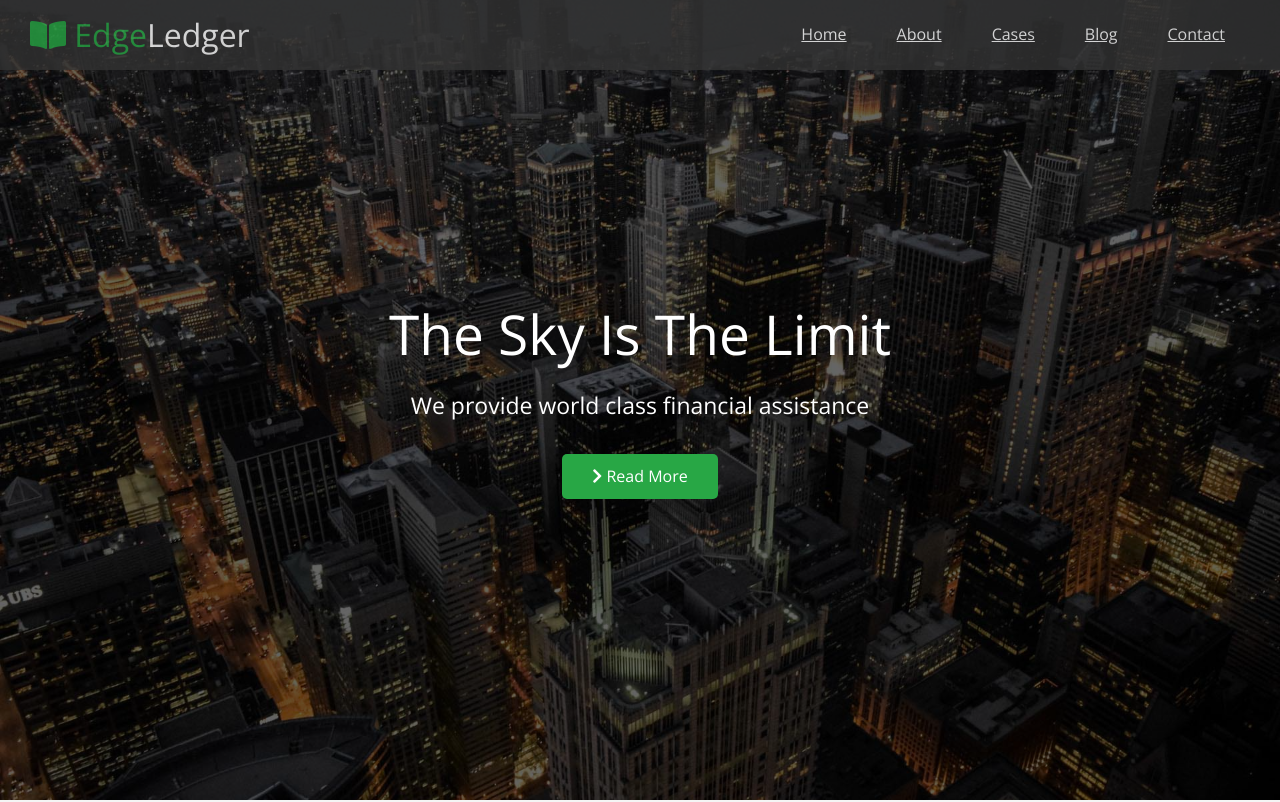
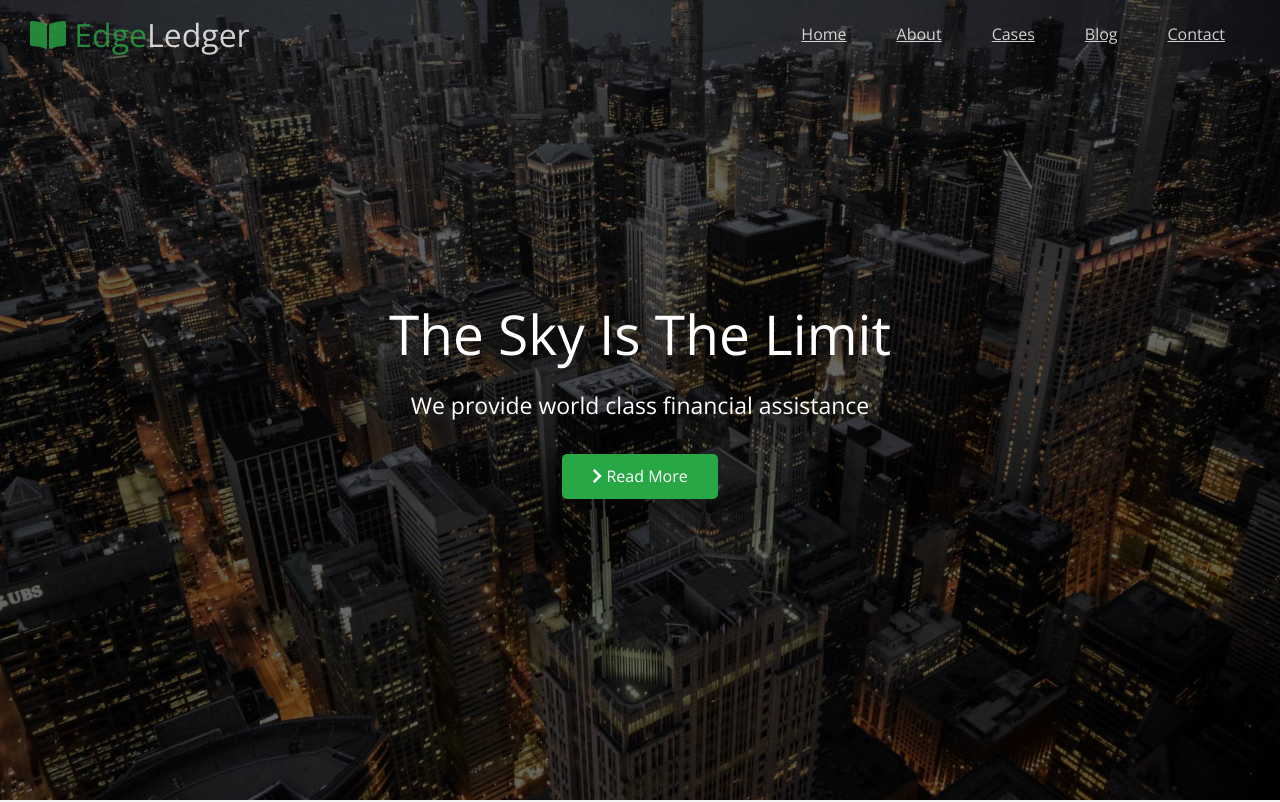
Before and after one commit to lawlawson/EdgeLedger-Website, a plain HTML site: page index.html in a window 1280 px wide. Shown: the top 802 px of the page. Drawn offline with nearby package versions, Linux system fonts and the light colour scheme.

Commit message:
Added transparent navbar

```diff
--- a/css/style.css
+++ b/css/style.css
@@ -50,6 +50,10 @@ img {
   position: fixed;
   top: 0;
   padding: 0 30px;
+}
+
+.navbar.top {
+  background: transparent;
 }
 
 .navbar a {
--- a/index.html
+++ b/index.html
@@ -15,7 +15,7 @@
   </head>
   <body id="home">
     <header class="hero">
-      <div id="navbar" class="navbar">
+      <div id="navbar" class="navbar top">
         <h1 class="logo">
           <span class="text-primary"><i class="fas fa-book-open"></i> Edge</span
           >Ledger
@@ -239,5 +239,16 @@
       </div>
       <p>Copyright &copy; 2020 - EdgeLedger</p>
     </footer>
+    <script>
+      const navbar = document.getElementById('navbar');
+
+      window.onscroll = function () {
+        if (window.pageYOffset > 100) {
+          navbar.classList.remove('top');
+        } else {
+          navbar.classList.add('top');
+        }
+      };
+    </script>
   </body>
 </html>
```
